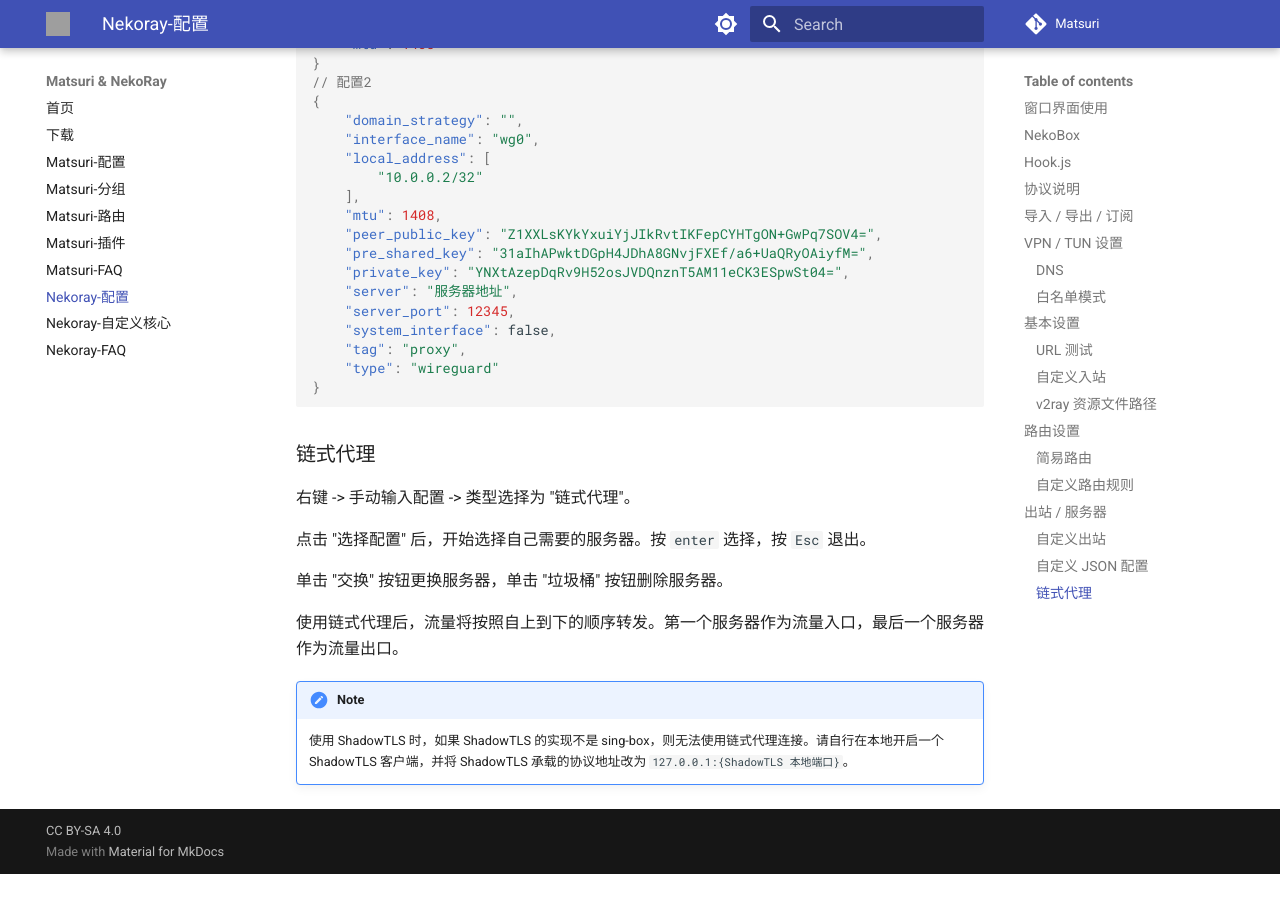
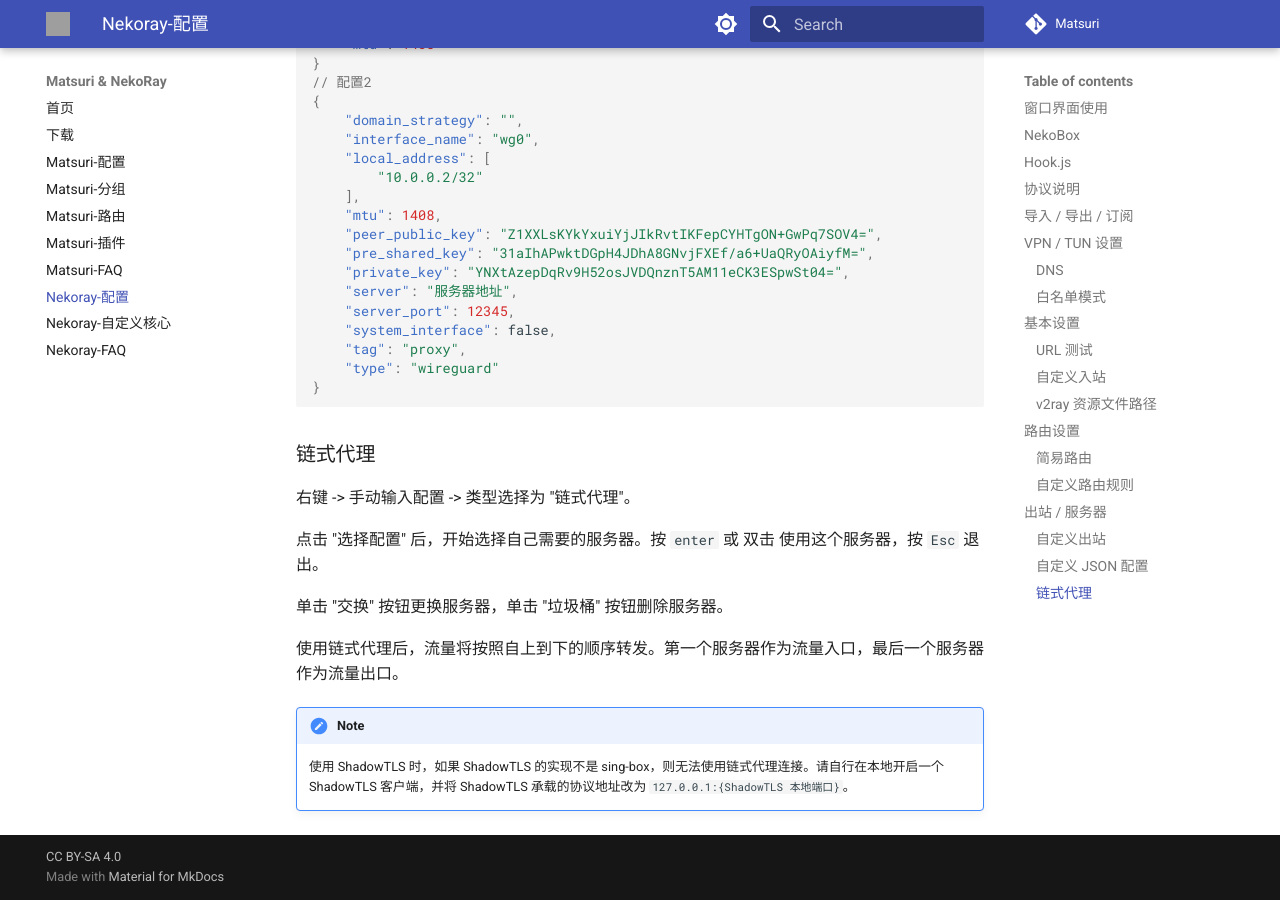
Before and after one commit to MatsuriDayo/matsuridayo.github.io, an MkDocs documentation site: the page built from docs/n-configuration.md, in a window 1280 px wide and 900 px high, scrolled down 5883 px. Built offline with MkDocs 1.6.1 and Material for MkDocs 9.7.7, drawn with Linux system fonts in a browser that asks for light colours; comment, search, counter and statistics services are not loaded; before the commit the page ends 6757 px from its top, so only the background shows below that; grey boxes are pictures that could not be loaded.

Commit message:
choose chain proxy

```diff
--- a/docs/n-configuration.md
+++ b/docs/n-configuration.md
@@ -234,7 +234,7 @@ Nekoray 目前支持在 Windows / Linux / macOS 自动配置 VPN
 
 右键 -> 手动输入配置 -> 类型选择为 "链式代理"。
 
-点击 "选择配置" 后，开始选择自己需要的服务器。按 `enter` 选择，按 `Esc` 退出。
+点击 "选择配置" 后，开始选择自己需要的服务器。按 `enter` 或 双击 使用这个服务器，按 `Esc` 退出。
 
 单击 "交换" 按钮更换服务器，单击 "垃圾桶" 按钮删除服务器。
 
```
